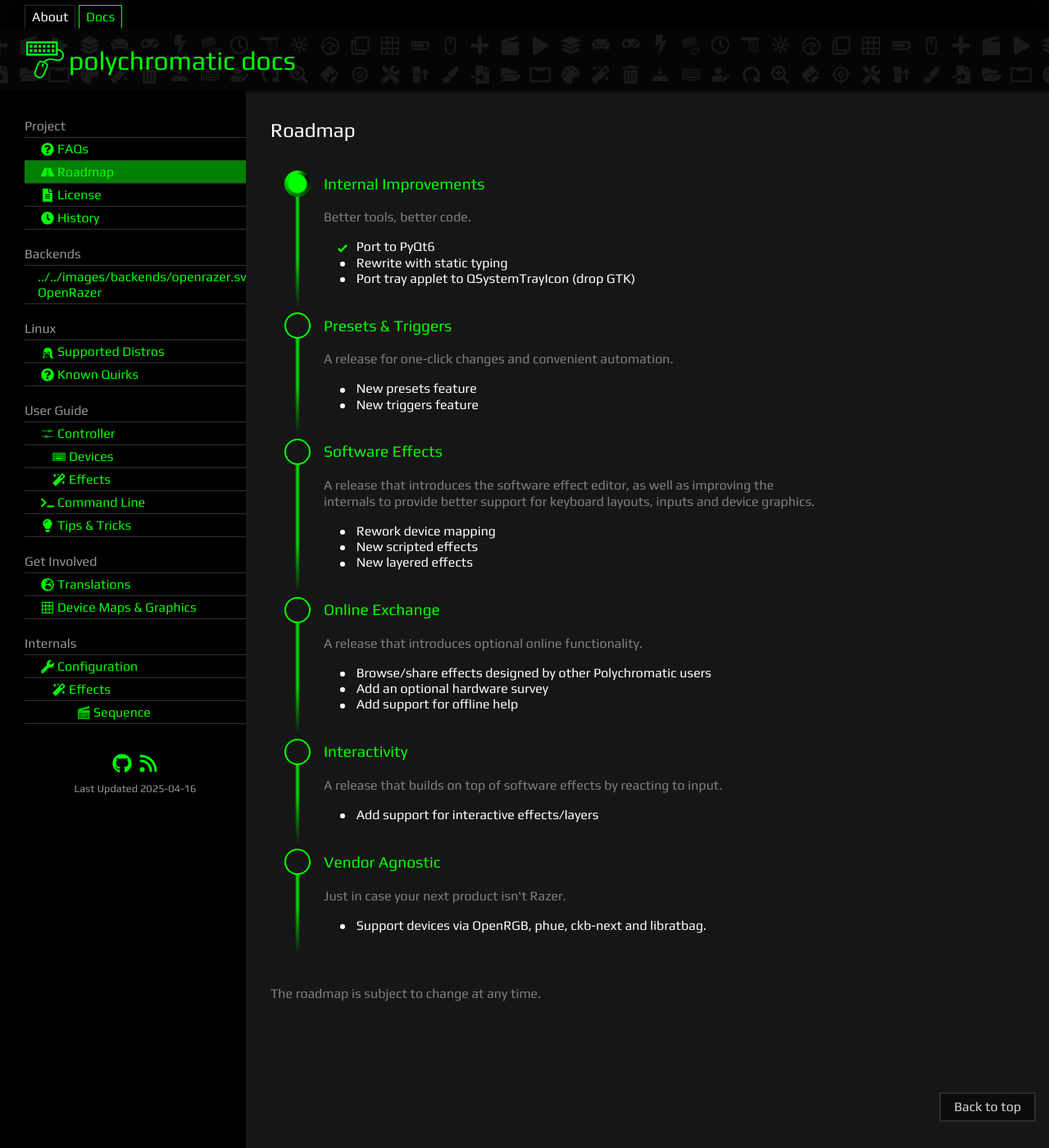
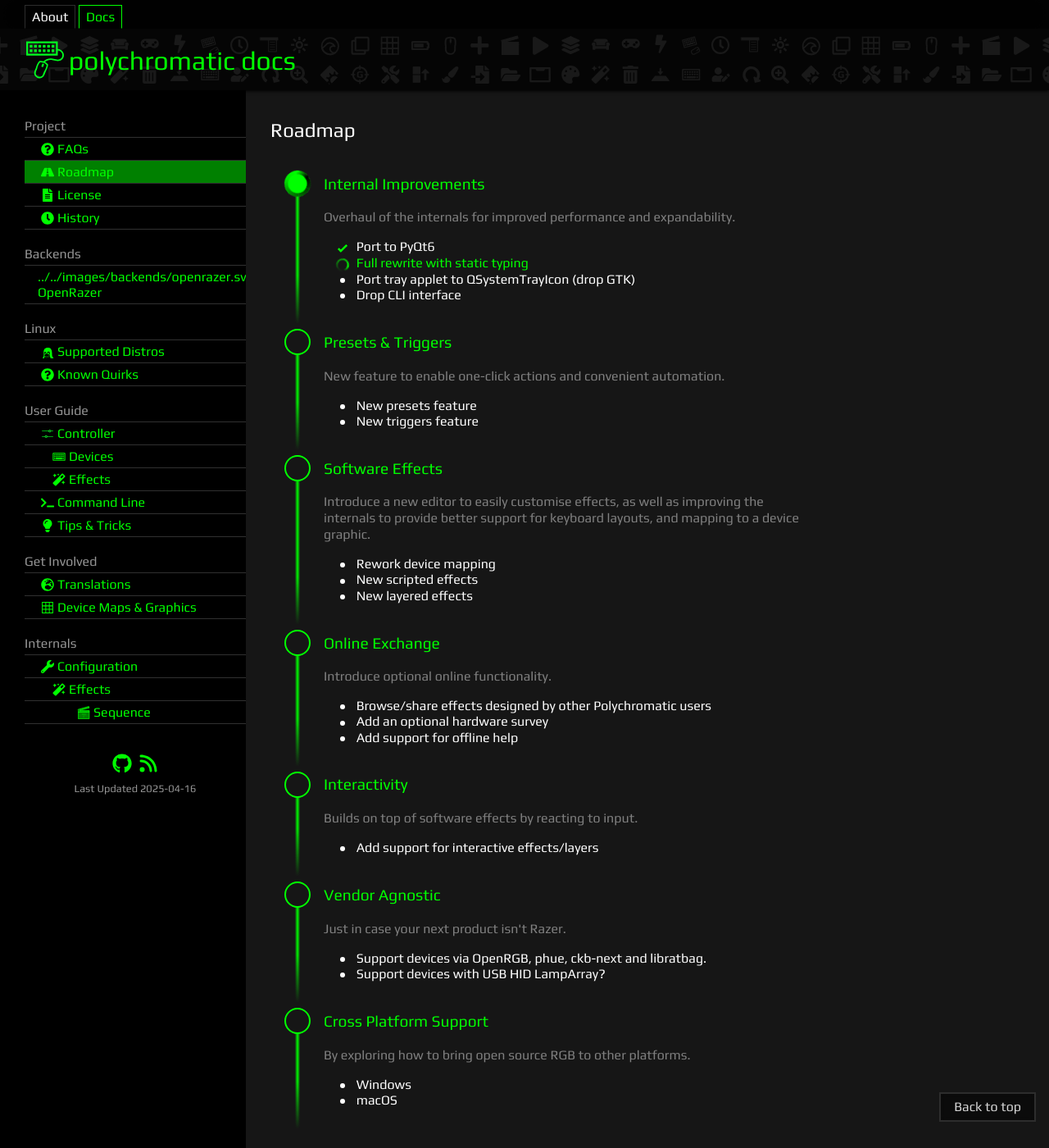
Before and after one commit to polychromatic/polychromatic-docs, a Jekyll site: the page built from pages/roadmap.md, in a window 1280 px wide and 1400 px high. Shown: the whole window at 82% size. Built offline with Jekyll 4.4.1, drawn with Linux system fonts in a browser that asks for light colours.

Commit message:
Update roadmap for 2025-2026

```diff
--- a/pages/roadmap.md
+++ b/pages/roadmap.md
@@ -5,18 +5,18 @@ permalink: /roadmap/
 
 roadmap:
     - name: Internal Improvements
-      desc: Better tools, better code.
+      desc: Overhaul of the internals for improved performance and expandability.
       checked: progress
       completed:
         - Port to PyQt6
       in_progress:
-        null
+        - Full rewrite with static typing
       pending:
-        - Rewrite with static typing
         - Port tray applet to QSystemTrayIcon (drop GTK)
+        - Drop CLI interface
 
     - name: Presets & Triggers
-      desc: A release for one-click changes and convenient automation.
+      desc: New feature to enable one-click actions and convenient automation.
       checked: false
       completed:
         null
@@ -27,8 +27,9 @@ roadmap:
         - New triggers feature
 
     - name: Software Effects
-      desc: A release that introduces the software effect editor, as well as
-            improving the internals to provide better support for keyboard layouts, inputs and device graphics.
+      desc: Introduce a new editor to easily customise effects, as well as
+            improving the internals to provide better support for keyboard layouts,
+            and mapping to a device graphic.
       checked: false
       completed:
         null
@@ -40,7 +41,7 @@ roadmap:
         - New layered effects
 
     - name: Online Exchange
-      desc: A release that introduces optional online functionality.
+      desc: Introduce optional online functionality.
       checked: false
       completed:
         null
@@ -52,7 +53,7 @@ roadmap:
         - Add support for offline help
 
     - name: Interactivity
-      desc: A release that builds on top of software effects by reacting to input.
+      desc: Builds on top of software effects by reacting to input.
       checked: false
       completed:
         null
@@ -66,6 +67,16 @@ roadmap:
         null
       pending:
         - Support devices via OpenRGB, phue, ckb-next and libratbag.
+        - Support devices with USB HID LampArray?
+
+    - name: Cross Platform Support
+      desc: By exploring how to bring open source RGB to other platforms.
+      checked: false
+      completed:
+        null
+      pending:
+        - Windows
+        - macOS
 
 ---
 
```
